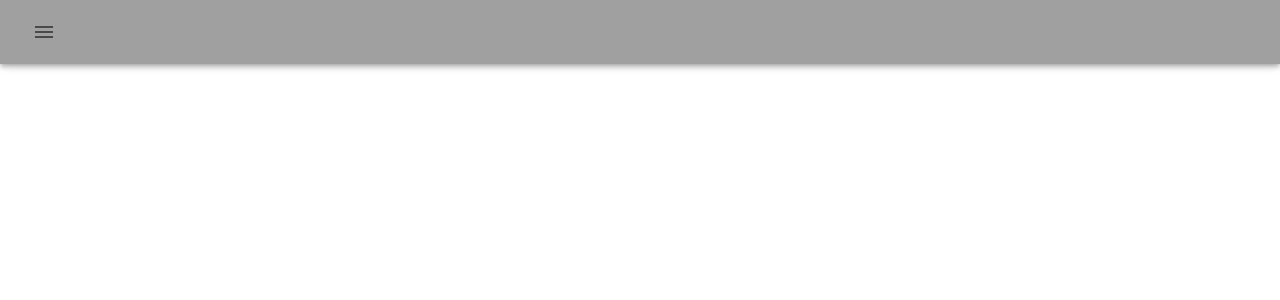
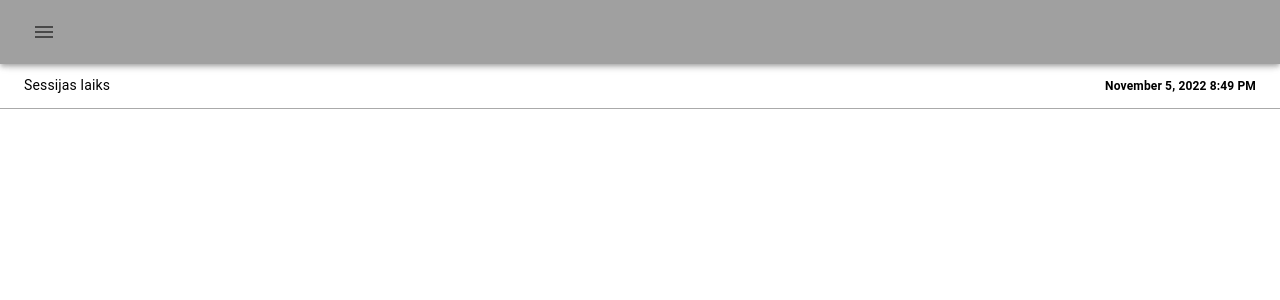
Before and after one commit to cropez/Gramatvedibas-sistema, a React (Create React App) app in the folder client/: page /ekonomiskaisblocks in a window 1280 px wide. Shown: the top 300 px of the page. Built offline with nearby package versions, Linux system fonts and the light colour scheme.

Commit message:
session time added

```diff
--- a/client/package.json
+++ b/client/package.json
@@ -12,10 +12,14 @@
     "@mui/lab": "^5.0.0-alpha.100",
     "@mui/material": "^5.10.6",
     "@mui/styled-engine-sc": "^5.10.6",
+    "@mui/x-date-pickers": "^5.0.7",
     "@testing-library/jest-dom": "^5.16.5",
     "@testing-library/react": "^13.4.0",
     "@testing-library/user-event": "^13.5.0",
+    "aphrodite": "^2.4.0",
+    "dayjs": "^1.11.6",
     "express": "^4.18.2",
+    "moment": "^2.29.4",
     "mui-image": "^1.0.7",
     "react": "^18.2.0",
     "react-dom": "^18.2.0",
--- a/client/src/App.js
+++ b/client/src/App.js
@@ -1,18 +1,24 @@
-import React from "react";
-import Dashboard from "./dashboard";
-import Autorizacija from "./Autorizacija";
-import Dati from "./Dati";
-import Header from "./Header";
-import { Route, Switch } from "react-router-dom";
+import React from "react"
+import { Route, Switch } from "react-router-dom"
+//pages
+import Autorizacija from "./Autorizacija"
+import Block from './ekonomiskaisblocks'
+import Dashboard from "./dashboard"
+import Dati from "./Dati"
+//components
+import Header from "./Header"
+
 
 export default function App() {
-    return(<>
-    <Header /><Switch>
-            <Route exact from="/dashboard" render={props => <Dashboard {...props}/>} />
-            <Route exact path="/autorizacija" render={props => <Autorizacija {...props}/>} />
-            <Route exact path="/dati" render={props => <Dati {...props} />} />
-
-        </Switch>
-        </>
+  return (
+    <>
+      <Header />
+      <Switch>
+        <Route exact path="/autorizacija" render={props => <Autorizacija {...props} />} />
+        <Route exact path="/ekonomiskaisblocks" render={props => <Block {...props} />} />
+        <Route exact from="/dashboard" render={props => <Dashboard {...props} />} />
+        <Route exact path="/dati" render={props => <Dati {...props} />} />
+      </Switch>
+    </>
   );
 }
--- a/client/src/dashboard.jsx
+++ b/client/src/dashboard.jsx
@@ -11,7 +11,9 @@ import { Container } from '@mui/material';
 import Grid from '@mui/material/Grid';
 import Box from '@mui/material/Box'
 
+
 dayjs.extend(isBetweenPlugin);
+
 
 const CustomPickersDay = styled(PickersDay, {
   shouldForwardProp: (prop) =>
--- a/client/src/ekonomiskaisblocks.jsx
+++ b/client/src/ekonomiskaisblocks.jsx
@@ -1,85 +1,64 @@
-import * as React from 'react';
-import dayjs from 'dayjs';
-import isBetweenPlugin from 'dayjs/plugin/isBetween';
-import { styled } from '@mui/material/styles';
-import TextField from '@mui/material/TextField';
-import { AdapterDayjs } from '@mui/x-date-pickers/AdapterDayjs';
-import { LocalizationProvider } from '@mui/x-date-pickers/LocalizationProvider';
-import { StaticDatePicker } from '@mui/x-date-pickers/StaticDatePicker';
-import { PickersDay } from '@mui/x-date-pickers/PickersDay';
-import { Container } from '@mui/material';
-import Grid from '@mui/material/Grid';
-import Box from '@mui/material/Box'
+import React from 'react'
+import moment from 'moment'
+import { css, StyleSheet } from 'aphrodite'
 
-dayjs.extend(isBetweenPlugin);
 
-const CustomPickersDay = styled(PickersDay, {
-  shouldForwardProp: (prop) =>
-    prop !== 'dayIsBetween' && prop !== 'isFirstDay' && prop !== 'isLastDay',
-})(({ theme, dayIsBetween, isFirstDay, isLastDay }) => ({
-  ...(dayIsBetween && {
-    borderRadius: 0,
-    backgroundColor: theme.palette.primary.main,
-    color: theme.palette.common.white,
-    '&:hover, &:focus': {
-      backgroundColor: theme.palette.primary.dark,
-    },
-  }),
-  ...(isFirstDay && {
-    borderTopLeftRadius: '50%',
-    borderBottomLeftRadius: '50%',
-  }),
-  ...(isLastDay && {
-    borderTopRightRadius: '50%',
-    borderBottomRightRadius: '50%',
-  }),
-}));
+const Block = () => {
+  return (
+    <div className={css(style.container)}>
+      <header className={css(style.header)}>
+        <div className={css(style.headerP)}>
+          Sessijas laiks
+        </div>
+        <div className={css(style.headerP, style.headerBold)}>
+          {moment(new Date()).format('LLL')}
+        </div>
+      </header>
+      <div className={css(style.container)}>
+      </div>
+    </div>
+  )
+}
 
-export default function Dashboard() {
-  const [value, setValue] = React.useState(dayjs('2022-11-07'));
 
-  const renderWeekPickerDay = (date, selectedDates, pickersDayProps) => {
-    if (!value) {
-      return <PickersDay {...pickersDayProps} />;
-    }
+const style = StyleSheet.create({
+  container: {
+    flexDirection: 'column',
+    alignItems: 'center',
+    position: 'relative',
+    minHeight: '100vh',
+    display: 'flex',
+    width: '100vw',
+    marginTop: 63
+  },
+  header: {
+    width: '100%',
+    flexShrink: 0,
+    display: 'flex',
+    padding: '12px 24px',
+    alignItems: 'center',
+    justifyContent: 'space-between',
+    borderBottom: 'solid 1px #aaa',
+  },
+  headerP: {
+    fontSize: 14,
+    color: '#000'
+  },
+  headerBold: {
+    fontSize: 12,
+    color: '#000',
+    fontWeight: 700
+  },
+  content: {
+    justifyContent: 'space-between',
+    alignItems: 'center',
+    position: 'relative',
+    flexWrap: 'wrap',
+    display: 'flex',
+    height: '100%',
+    width: '100%'
+  }
+})
 
-    const start = value.startOf('week');
-    const end = value.endOf('week');
 
-    const dayIsBetween = date.isBetween(start, end, null, '[]');
-    const isFirstDay = date.isSame(start, 'day');
-    const isLastDay = date.isSame(end, 'day');
-
-    return (
-      <CustomPickersDay
-        {...pickersDayProps}
-        disableMargin
-        dayIsBetween={dayIsBetween}
-        isFirstDay={isFirstDay}
-        isLastDay={isLastDay}
-      />
-    );
-  };
-
-  return (
-    <Container maxWidth="lg">
-      <Grid container xs={12} mt={20} >
-        <Grid item xs={12} >
-          <LocalizationProvider dateAdapter={AdapterDayjs}>
-            <StaticDatePicker
-              displayStaticWrapperAs="desktop"
-              label="Week picker"
-              value={value}
-              onChange={(newValue) => {
-                setValue(newValue);
-              }}
-              renderDay={renderWeekPickerDay}
-              renderInput={(params) => <TextField {...params} />}
-              inputFormat="'Week of' MMM d"
-            />
-          </LocalizationProvider>
-        </Grid>
-      </Grid>
-    </Container>
-  );
-}
+export default Block
```
Also changed, not shown: 1 other file (tests, documents, lock files or other folders).
